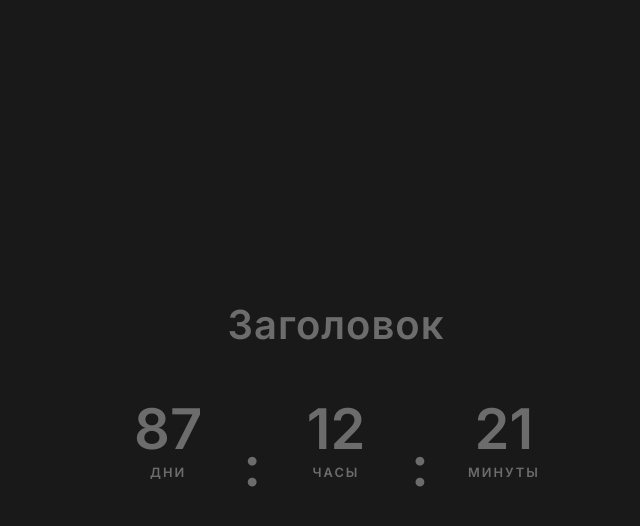
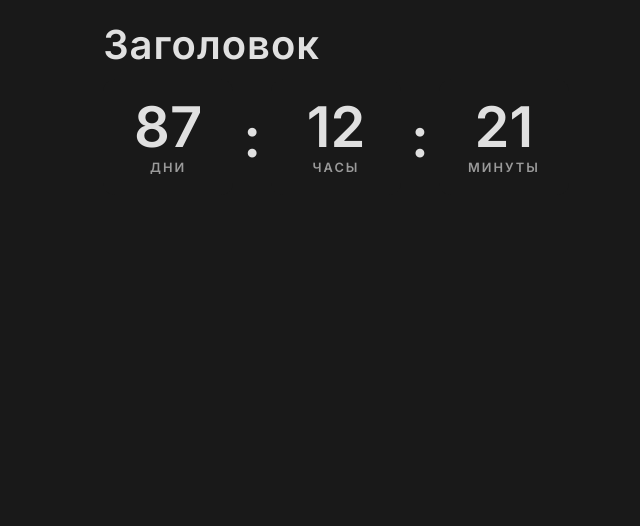
Before and after one commit to RomanKotenko/Notion-timer, a plain HTML site: page index.html in a window 1280 px wide. Shown: the whole page, without its empty margins (304-944 px from the left). Drawn offline with Linux system fonts and the light colour scheme.

Commit message:
Update index.html

```diff
--- a/index.html
+++ b/index.html
@@ -9,21 +9,40 @@
         :root {
             --bg-color: #191919;
             --block-color: #191919;
-            --number-color: #6C6C6C;
-            --label-color: #6C6C6C;
+            --number-color: #E0E0E0;
+            --label-color: #9A9A9A;
+            --colon-color: #E0E0E0;
             --font-main: 'Inter', sans-serif;
             --final-message-color: #4CAF50;
         }
-        body { margin: 0; padding: 20px; display: flex; flex-direction: column; justify-content: center; align-items: center; min-height: 100vh; background-color: var(--bg-color); box-sizing: border-box; font-family: var(--font-main); }
+        body {
+            margin: 0; padding: 20px;
+            min-height: 100vh;
+            background-color: var(--bg-color);
+            box-sizing: border-box;
+            font-family: var(--font-main);
+            display: flex; justify-content: center; align-items: flex-start;
+        }
+        .timer-container {
+            display: flex;
+            flex-direction: column;
+            align-items: flex-start; /* Выравнивание по левому краю */
+        }
         #timer-title {
             font-family: var(--font-main);
             font-weight: 600;
             font-size: 2.5em;
             color: var(--number-color);
-            margin-bottom: 30px;
+            margin-bottom: 10px;   /* Меньше отступ */
             letter-spacing: 1px;
+            text-align: left;      /* Явно по левому краю */
         }
-        #timer-wrapper { display: flex; align-items: flex-end; gap: 0; text-align: center; }
+        #timer-wrapper {
+            display: flex;
+            align-items: center; /* Для вертикального выравнивания цифр и двоеточий */
+            gap: 0;
+            text-align: center;
+        }
         .time-block {
             background-color: var(--block-color);
             padding: 20px;
@@ -38,7 +57,7 @@
             font-weight: 600;
             font-size: 3.5em;
             color: var(--number-color);
-            line-height: 1.1;
+            line-height: 1;
         }
         .label {
             font-family: var(--font-main);
@@ -50,10 +69,14 @@
             margin-top: 5px;
         }
         .colon {
+            display: flex;
+            align-items: center;
             font-size: 3.5em;
-            color: var(--number-color);
+            color: var(--colon-color);
             font-weight: 600;
             margin: 0 10px;
+            height: 100%; /* для выравнивания */
+            line-height: 1;
             user-select: none;
         }
         #final-message {
@@ -65,27 +88,28 @@
     </style>
 </head>
 <body>
-
+<div class="timer-container">
     <div id="timer-title">Заголовок</div>
     <div id="timer-wrapper">
         <div class="time-block">
             <div id="days" class="numbers">0</div>
-        <div class="label">Дни</div>
+            <div class="label">ДНИ</div>
         </div>
         <span class="colon">:</span>
         <div class="time-block">
             <div id="hours" class="numbers">0</div>
-        <div class="label">Часы</div>
+            <div class="label">ЧАСЫ</div>
         </div>
         <span class="colon">:</span>
         <div class="time-block">
             <div id="minutes" class="numbers">0</div>
-        <div class="label">Минуты</div>
+            <div class="label">МИНУТЫ</div>
         </div>
     </div>
     <div id="final-message" style="display:none;">Время вышло! 🎉</div>
-
+</div>
 <script>
+    // Ваш JS-код таймера (можно оставить прежним)
     const params = new URLSearchParams(window.location.search);
     const targetDateStr = params.get('date') || '2025-10-15T00:00:00';
     const targetDate = new Date(targetDateStr);
```
Lines whose indentation alone changed are shown as unchanged.
